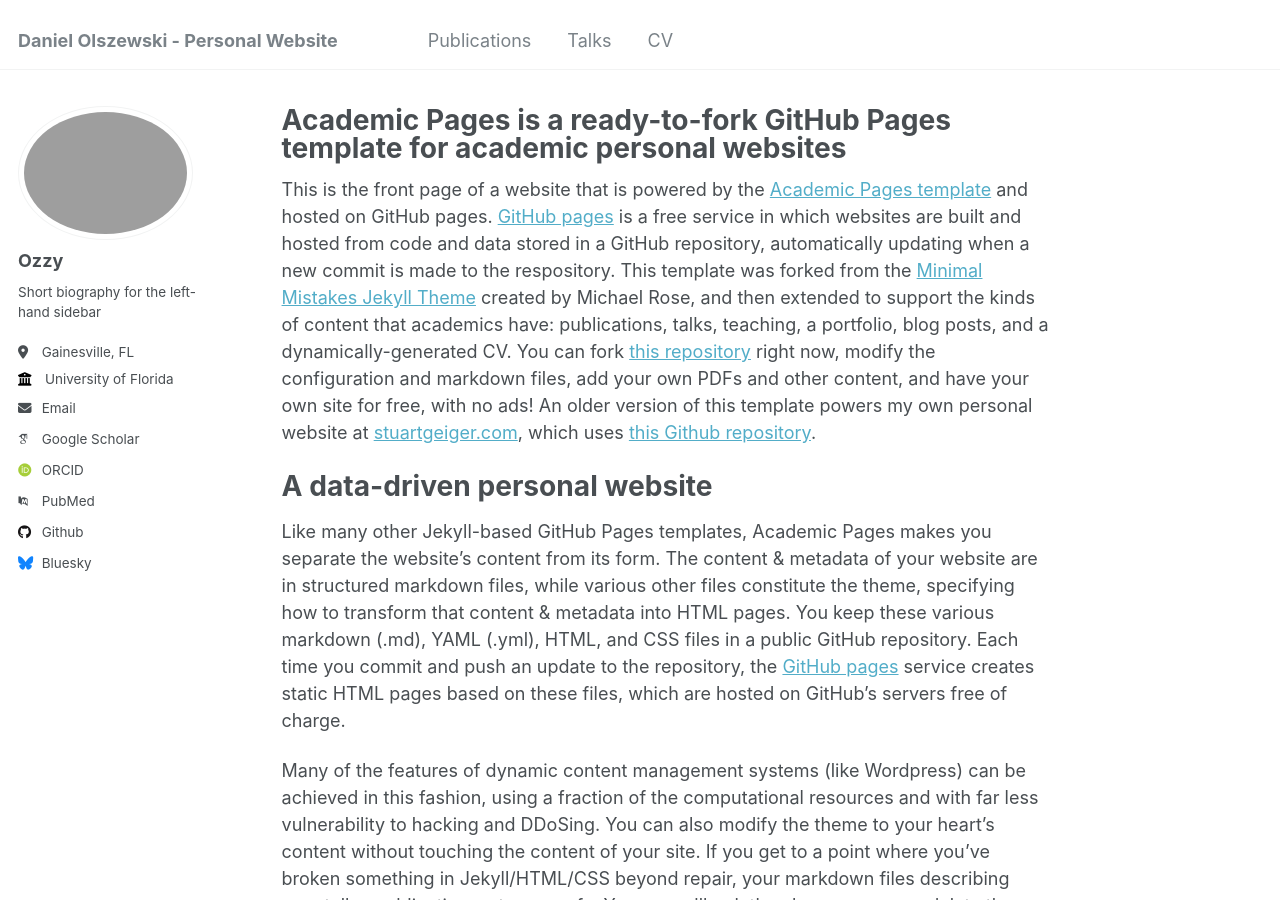
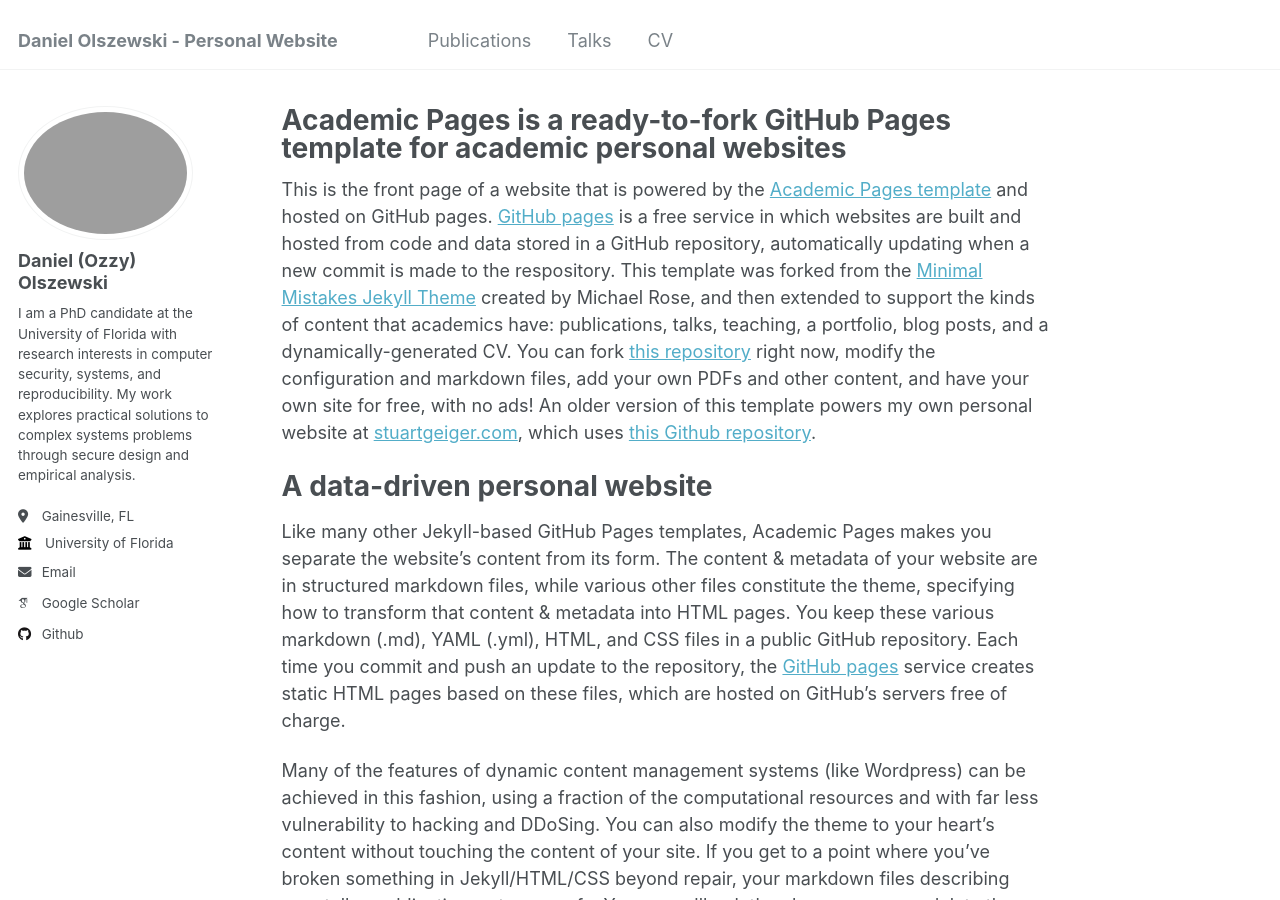
Before and after one commit to dolszewskiMT/dolszewskiMT.github.io, a Jekyll site: the page built from _pages/about.md, in a window 1280 px wide and 900 px high. Built offline with Jekyll 4.4.1, drawn with Linux system fonts in a browser that asks for light colours; some web fonts are replaced.

Commit message:
Update _config.yml

```diff
--- a/_config.yml
+++ b/_config.yml
@@ -11,7 +11,7 @@ locale                   : "en-US"
 title                    : "Daniel Olszewski - Personal Website"
 title_separator          : "-"
 name                     : &name "Daniel Olszewski (Ozzy)"
-description              : &description "personal description"
+description              : &description "Graduate Research Assistant at the University of Florida"
 url                      : https://dolszewskiMT.github.io # the base hostname & protocol for your site e.g. "https://mmistakes.github.io"
 baseurl                  : "" # the subpath of your site, e.g. "/blog"
 repository               : "dolszewskiMT/dolszewskiMT.github.io"
@@ -21,10 +21,10 @@ repository               : "dolszewskiMT/dolszewskiMT.github.io"
 #               Additional customization can be done by editing /_includes/author-profile.html
 author:
   # Biographic information
-  avatar           : "images/headshot.JPG"
-  name             : "Ozzy"
+  avatar           : "https://dolszewskiMT.github.io/images/headshot.JPG"
+  name             : "Daniel (Ozzy) Olszewski"
   pronouns         : # example: "she/her"
-  bio              : "Short biography for the left-hand sidebar"
+  bio              : "I am a PhD candidate at the University of Florida with research interests in computer security, systems, and reproducibility. My work explores practical solutions to complex systems problems through secure design and empirical analysis."
   location         : "Gainesville, FL"
   employer         : "University of Florida"
   uri              : # URL
@@ -34,9 +34,9 @@ author:
   arxiv            : # URL - Update with the correct link to your profile
   googlescholar    : "https://scholar.google.com/citations?user=V285u88AAAAJ&hl=en&oi=sra"
   impactstory      : # URL
-  orcid            : "http://orcid.org/yourorcidurl"
+  orcid            :
   semantic         : # URL
-  pubmed           : "https://www.ncbi.nlm.nih.gov/pubmed/?term=john+snow"
+  pubmed           :
   researchgate     : # URL
 
   # Repositories and software development
@@ -48,7 +48,7 @@ author:
   stackoverflow    : # User number or user number and name (i.e., use "1" or "1/jeff-atwood")
 
   # Social media
-  bluesky          : "bsky.app" # Replace this with you Bluesky username
+  bluesky          : # Replace this with you Bluesky username
   facebook         : # Username
   flickr           : # Username
   foursquare       : # Username
```
